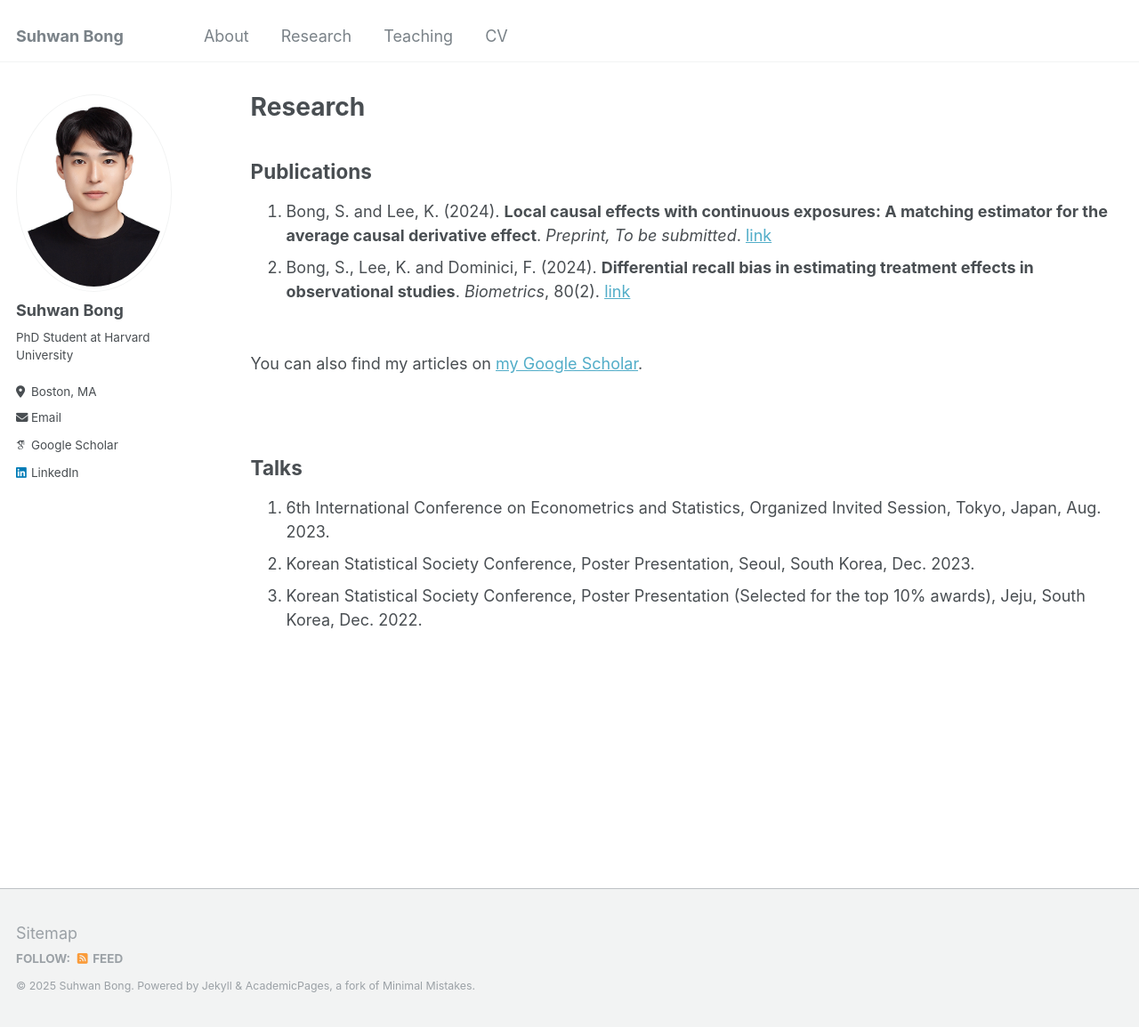
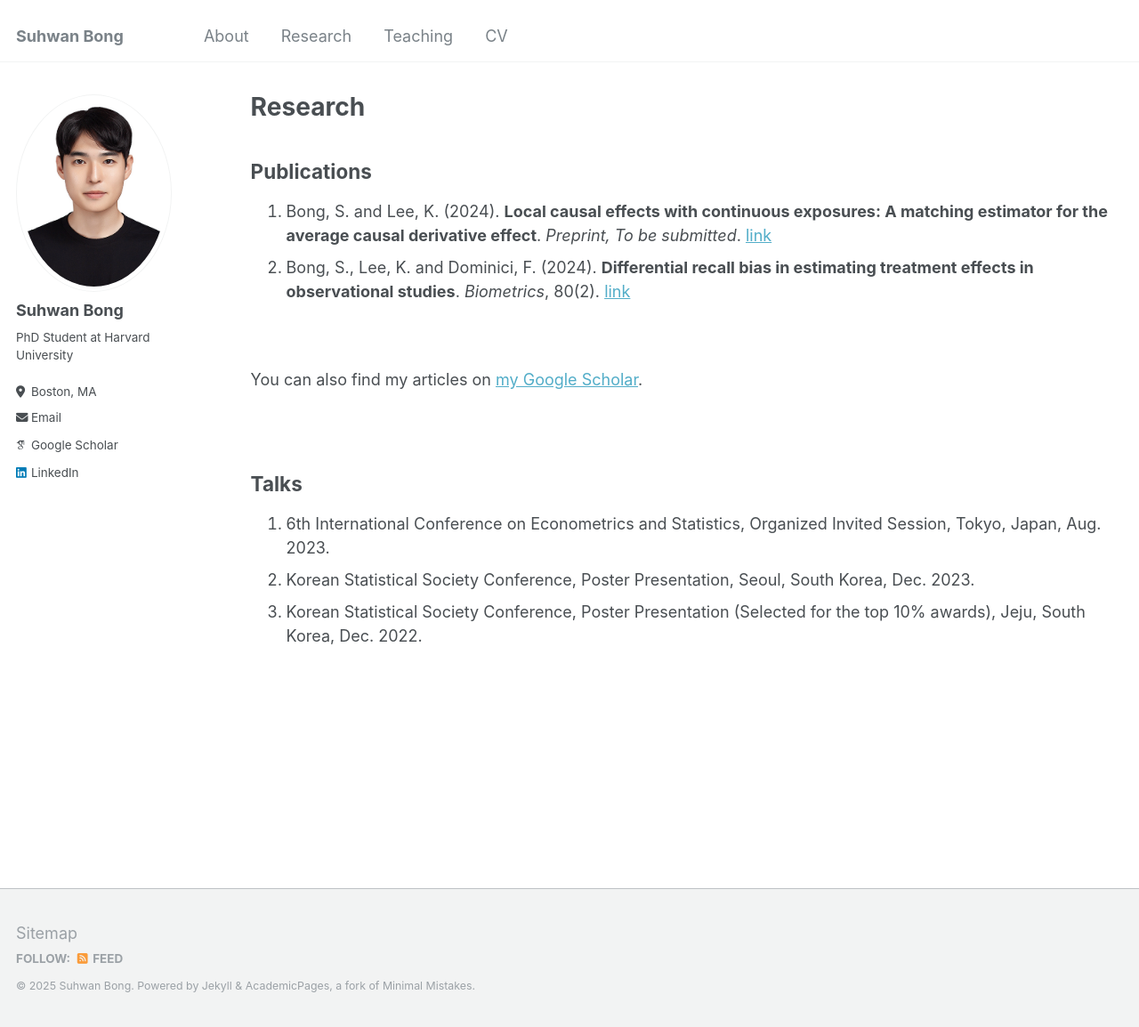
Before and after one commit to suhwanbong121/suhwanbong121.github.io, a Jekyll site: the page built from _pages/research.md, in a window 1280 px wide and 1154 px high. Shown: the whole window at 89% size. Built offline with Jekyll 4.4.1, drawn with Linux system fonts in a browser that asks for light colours; some web fonts are replaced.

Commit message:
Modified

```diff
--- a/_pages/research.md
+++ b/_pages/research.md
@@ -10,7 +10,7 @@ Publications
 1. Bong, S. and Lee, K. (2024).  **Local causal effects with continuous exposures: A matching estimator for the average causal derivative effect**. *Preprint, To be submitted*. [link][local]
 1. Bong, S., Lee, K. and Dominici, F. (2024).  **Differential recall bias in estimating treatment effects in observational studies**. *Biometrics*, 80(2). [link][recall]
 
-<div style="margin-top: 3em;"></div>
+<div style="margin-top: 4em;"></div>
 
 {% if site.author.googlescholar %}
   <div class="wordwrap">You can also find my articles on <a href="{{site.author.googlescholar}}">my Google Scholar</a>.</div>
```
